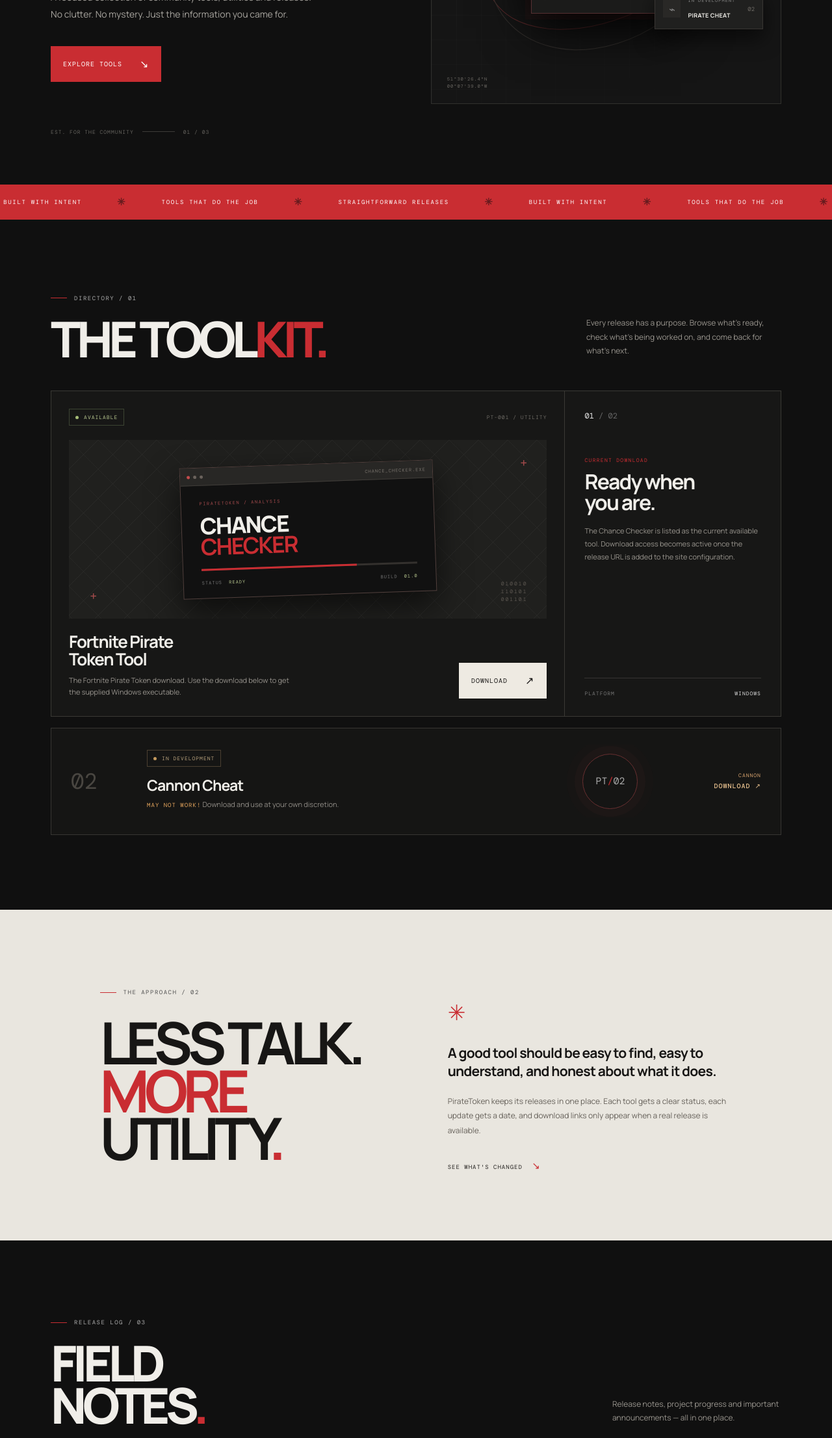
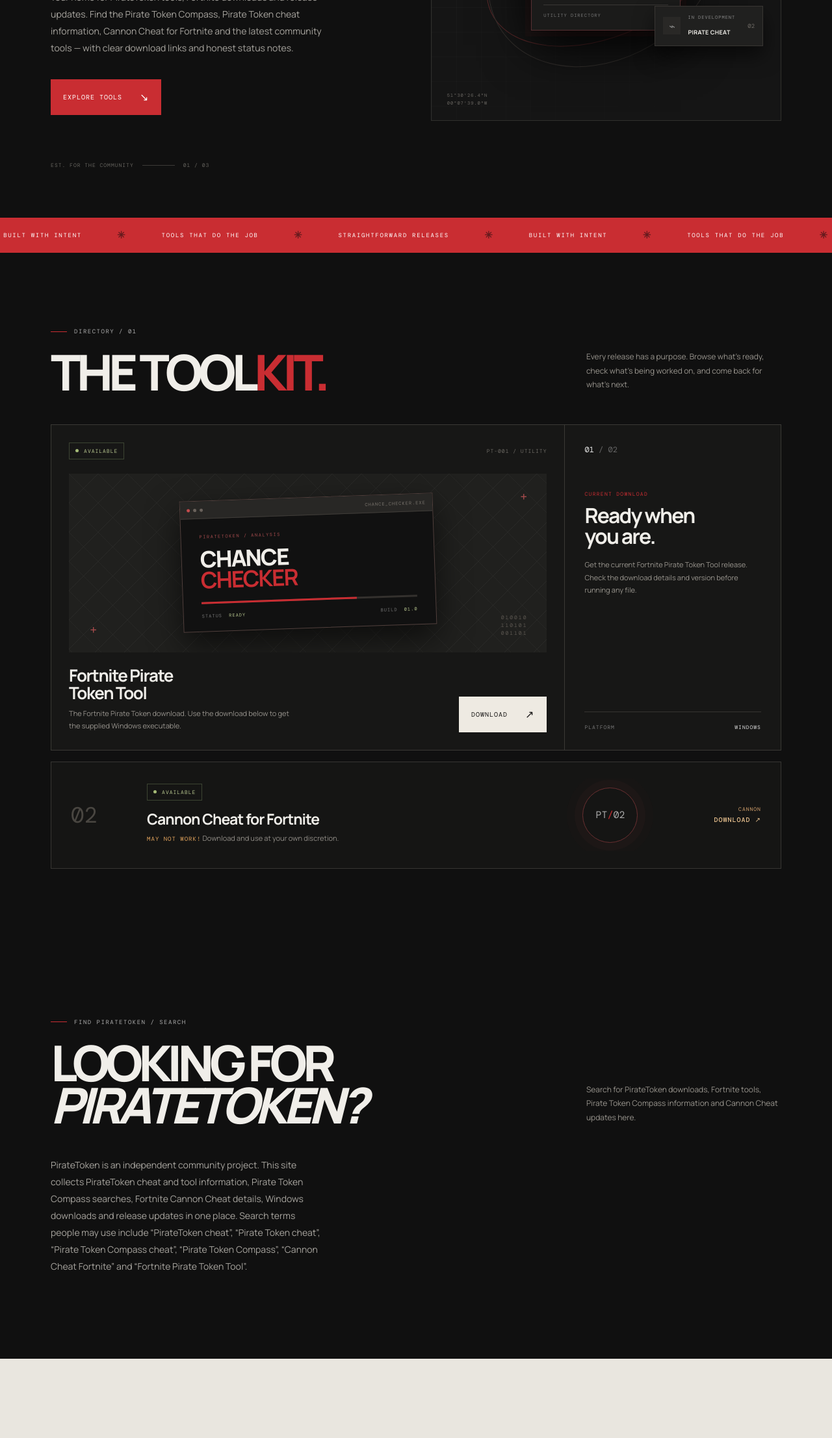
Before and after one commit to akbrawlstarsbot2-crypto/piratetoken, a plain HTML site: page index.html in a window 1280 px wide. Shown: the part 587-2800 px from the top of the page at 65% size. Drawn offline with nearby package versions, Linux system fonts and the light colour scheme.

Commit message:
Improve PirateToken SEO, branding metadata and search copy

```diff
--- a/index.html
+++ b/index.html
@@ -4,8 +4,23 @@
   <meta charset="utf-8">
   <meta name="viewport" content="width=device-width, initial-scale=1">
   <meta name="theme-color" content="#101010">
-  <meta name="description" content="PirateToken — tools, releases and updates. Built for players who want the details up front.">
-  <title>PirateToken — Tools. No noise.</title>
+  <meta name="description" content="Download PirateToken Fortnite tools, Pirate Token cheats, the Pirate Token Compass cheat and Cannon Cheat for Fortnite. Official PirateToken downloads, release notes and updates.">
+  <meta name="keywords" content="PirateToken, Pirate Token, PirateToken cheat, Pirate token cheat, Pirate Token Compass cheat, PirateToken Compass, Pirate Token Compass, Cannon Cheat Fortnite, Fortnite Cannon cheat, Fortnite Pirate Token Tool, PirateToken download, Fortnite cheats, PirateToken tools">
+  <meta name="author" content="PirateToken">
+  <meta name="robots" content="index, follow, max-image-preview:large">
+  <link rel="canonical" href="https://piratetoken.site/">
+  <link rel="icon" type="image/svg+xml" href="/piratetoken-icon.svg">
+  <meta property="og:type" content="website">
+  <meta property="og:site_name" content="PirateToken">
+  <meta property="og:title" content="PirateToken — Fortnite Tools & Downloads">
+  <meta property="og:description" content="Find PirateToken tools, Pirate Token Compass information, Fortnite Cannon Cheat downloads and the latest releases.">
+  <meta property="og:url" content="https://piratetoken.site/">
+  <meta property="og:image" content="https://piratetoken.site/piratetoken-icon.svg">
+  <meta name="twitter:card" content="summary">
+  <meta name="twitter:title" content="PirateToken — Fortnite Tools & Downloads">
+  <meta name="twitter:description" content="PirateToken tools, Fortnite downloads and release updates.">
+  <meta name="twitter:image" content="https://piratetoken.site/piratetoken-icon.svg">
+  <title>PirateToken Fortnite Tools & Cheats | Pirate Token Compass & Cannon Cheat</title>
   <link rel="preconnect" href="https://fonts.googleapis.com">
   <link rel="preconnect" href="https://fonts.gstatic.com" crossorigin>
   <link href="https://fonts.googleapis.com/css2?family=DM+Mono:wght@400;500&family=Manrope:wght@400;500;600;700;800&display=swap" rel="stylesheet">
@@ -32,7 +47,7 @@
       <div class="hero-copy">
         <div class="eyebrow"><span class="eyebrow-line"></span> THE PIRATETOKEN TOOLKIT <span class="eyebrow-index">/ 001</span></div>
         <h1>TOOLS FOR<br><em>THE NEXT</em><br>MOVE<span class="red-period">.</span></h1>
-        <p class="hero-intro">A focused collection of community tools, utilities and releases. No clutter. No mystery. Just the information you came for.</p>
+        <p class="hero-intro">Your home for PirateToken tools, Fortnite downloads and release updates. Find the Pirate Token Compass, Pirate Token cheat information, Cannon Cheat for Fortnite and the latest community tools — with clear download links and honest status notes.</p>
         <div class="hero-actions">
           <a class="button button-primary" href="#tools">EXPLORE TOOLS <span>↘</span></a>
         </div>
@@ -89,17 +104,22 @@
           <div class="side-index">01 <span> / 02</span></div>
           <p class="side-kicker">CURRENT DOWNLOAD</p>
           <h4>Ready when<br>you are.</h4>
-          <p class="side-copy">The Chance Checker is listed as the current available tool. Download access becomes active once the release URL is added to the site configuration.</p>
+          <p class="side-copy">Get the current Fortnite Pirate Token Tool release. Check the download details and version before running any file.</p>
           <div class="side-bottom"><span>PLATFORM</span><b>WINDOWS</b></div>
         </aside>
       </div>
 
       <div class="coming-card">
         <div class="coming-number">02</div>
-        <div class="coming-info"><span class="status-pill soon"><i></i> IN DEVELOPMENT</span><h3>Cannon Cheat</h3><p><strong class="warning-copy">MAY NOT WORK!</strong> Download and use at your own discretion.</p></div>
+        <div class="coming-info"><span class="status-pill available"><i></i> AVAILABLE</span><h3>Cannon Cheat for Fortnite</h3><p><strong class="warning-copy">MAY NOT WORK!</strong> Download and use at your own discretion.</p></div>
         <div class="coming-art"><div class="coming-ring"></div><span>PT<span>/</span>02</span></div>
         <div class="coming-status"><a class="cannon-download" id="cannon-download" href="Cannon%20cheat.exe" download>CANNON<br><b>DOWNLOAD ↗</b></a></div>
       </div>
+    </section>
+
+    <section class="section" id="search-terms">
+      <div class="section-head"><div><div class="eyebrow"><span class="eyebrow-line"></span> FIND PIRATETOKEN / SEARCH</div><h2>LOOKING FOR<br><em>PIRATETOKEN?</em></h2></div><p>Search for PirateToken downloads, Fortnite tools, Pirate Token Compass information and Cannon Cheat updates here.</p></div>
+      <p class="hero-intro">PirateToken is an independent community project. This site collects PirateToken cheat and tool information, Pirate Token Compass searches, Fortnite Cannon Cheat details, Windows downloads and release updates in one place. Search terms people may use include “PirateToken cheat”, “Pirate Token cheat”, “Pirate Token Compass cheat”, “Pirate Token Compass”, “Cannon Cheat Fortnite” and “Fortnite Pirate Token Tool”.</p>
     </section>
 
     <section class="manifesto" id="about">
@@ -128,6 +148,7 @@
     <div class="footer-links"><a href="#tools">TOOLS</a><a href="#updates">UPDATES</a></div>
     <div class="footer-bottom"><span>© <span id="year"></span> PIRATETOKEN</span><span>BUILT FOR THE COMMUNITY.</span><a href="#top">BACK TO TOP ↑</a></div>
   </footer>
+  <script type="application/ld+json">{"@context":"https://schema.org","@type":"WebSite","name":"PirateToken","url":"https://piratetoken.site/","description":"PirateToken Fortnite tools, downloads and release updates."}</script>
   <script src="config.js"></script>
   <script src="app.js"></script>
 </body>
```
